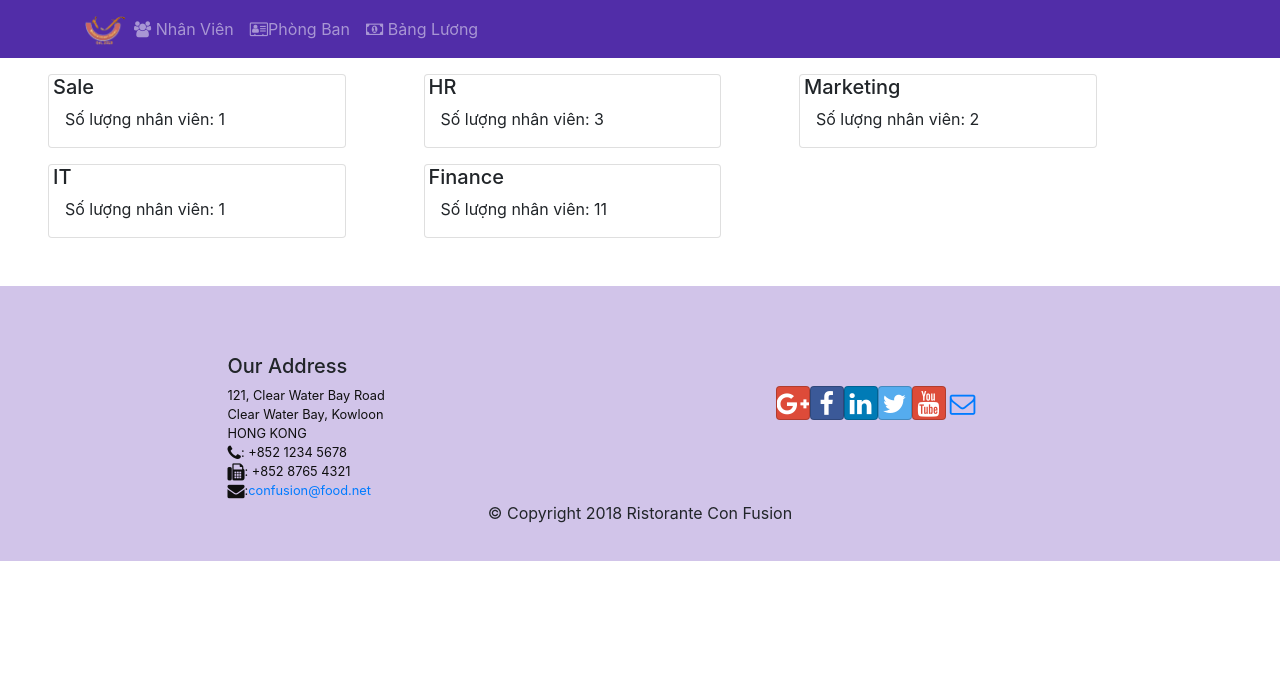
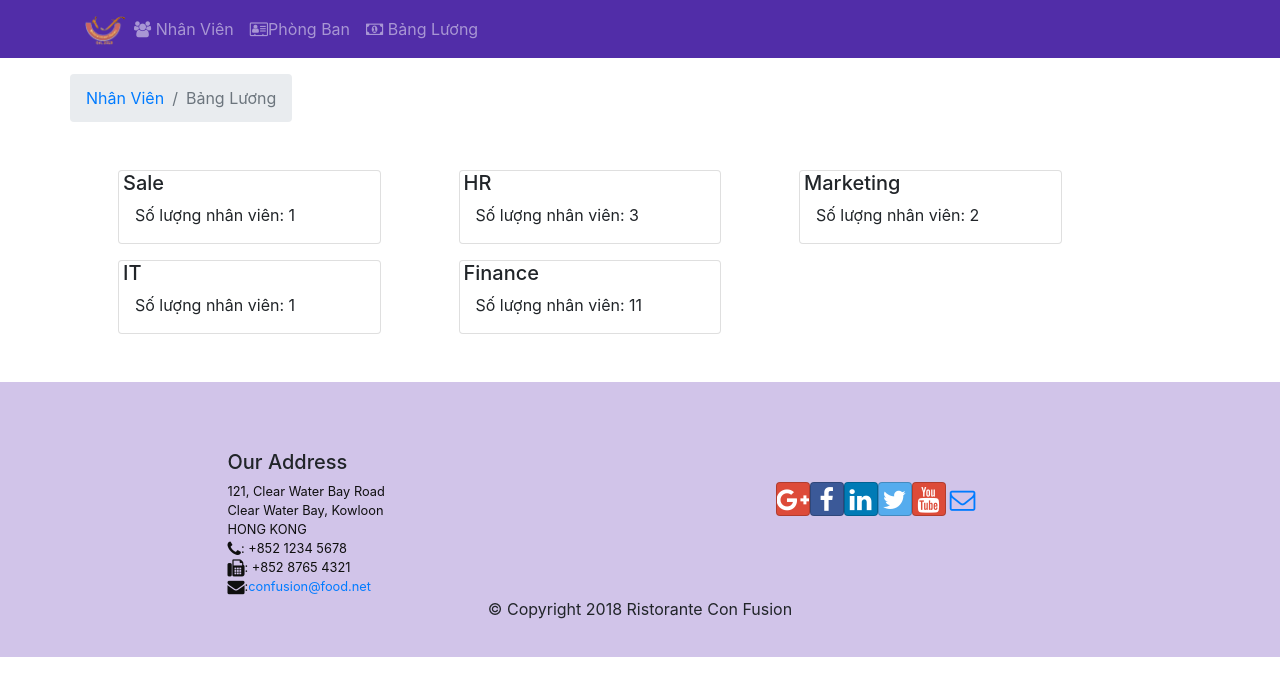
Before and after one commit to SilvioAnh/ASM1, a React (Create React App) app: page /department in a window 1280 px wide. Shown: the top 696 px of the page. Built offline with nearby package versions, Linux system fonts and the light colour scheme.

Commit message:
Updade giao dien

```diff
--- a/src/App.css
+++ b/src/App.css
@@ -31,3 +31,6 @@ address{
 .navbar-dark {
   background-color: #512DA8;
 }
+.color{
+  color: black;
+}
--- a/src/component/DepartmentComponent.js
+++ b/src/component/DepartmentComponent.js
@@ -1,5 +1,6 @@
 import React from "react";
-import {Card, CardText, CardTitle} from "reactstrap";
+import {Breadcrumb, BreadcrumbItem, Card, CardText, CardTitle} from "reactstrap";
+import {Link} from "react-router-dom";
 
 function Depart({department}){
     const vitri= department.map((depars)=>{
@@ -21,8 +22,16 @@ function Depart({department}){
 function Department(props){
 
     return(
-        <div>
-            <Depart department={props.departments}/>
+        <div className="container">
+            <div className="row mt-3">
+                <Breadcrumb>
+                    <BreadcrumbItem><Link to="/staff">Nhân Viên</Link></BreadcrumbItem>
+                    <BreadcrumbItem active>Bảng Lương</BreadcrumbItem>
+                </Breadcrumb>
+            </div>
+            <div className="row mt-3">
+                <Depart department={props.departments}/>
+            </div>
         </div>
     )
 }
--- a/src/component/PayRollComponent.js
+++ b/src/component/PayRollComponent.js
@@ -1,16 +1,15 @@
 import React, { Component } from "react";
 import {Card, CardTitle, CardImg} from 'reactstrap';
-
+import {Breadcrumb, BreadcrumbItem} from "reactstrap";
+import {Link} from "react-router-dom";
 
 
 function TinhLuong({names}) {
 
     return(
-        3000000+200000*names.overTime
-
+        3000000+200000*names.overTime*names.salaryScale
     )
 }
-
 class StaffList extends Component{
     constructor(props) {
         super(props);
@@ -53,7 +52,10 @@ class StaffList extends Component{
         return(
             <div className="container">
                 <div className="row m-3">
-                    <h3>Nhân Viên</h3>
+                    <Breadcrumb>
+                        <BreadcrumbItem><Link to="/staff">Nhân Viên</Link></BreadcrumbItem>
+                        <BreadcrumbItem active>Bảng Lương</BreadcrumbItem>
+                    </Breadcrumb>
                 </div>
                 <hr />
                 <div className="row m-3">
--- a/src/component/StaffDetailComponent.js
+++ b/src/component/StaffDetailComponent.js
@@ -30,13 +30,13 @@ function RenderName({staffs}){
 function StaffDetail(props){
     return(
         <div className="container">
-            <div className="row">
+            <div className="row m-3">
                 <Breadcrumb>
                     <BreadcrumbItem><Link to="/staff">Nhân Viên</Link></BreadcrumbItem>
                     <BreadcrumbItem active>{props.staffs.name}</BreadcrumbItem>
                 </Breadcrumb>
             </div>
-            <div className="row">
+            <div className="row m-3">
                 <RenderName staffs= {props.staffs}/>
             </div>
         </div>
```
